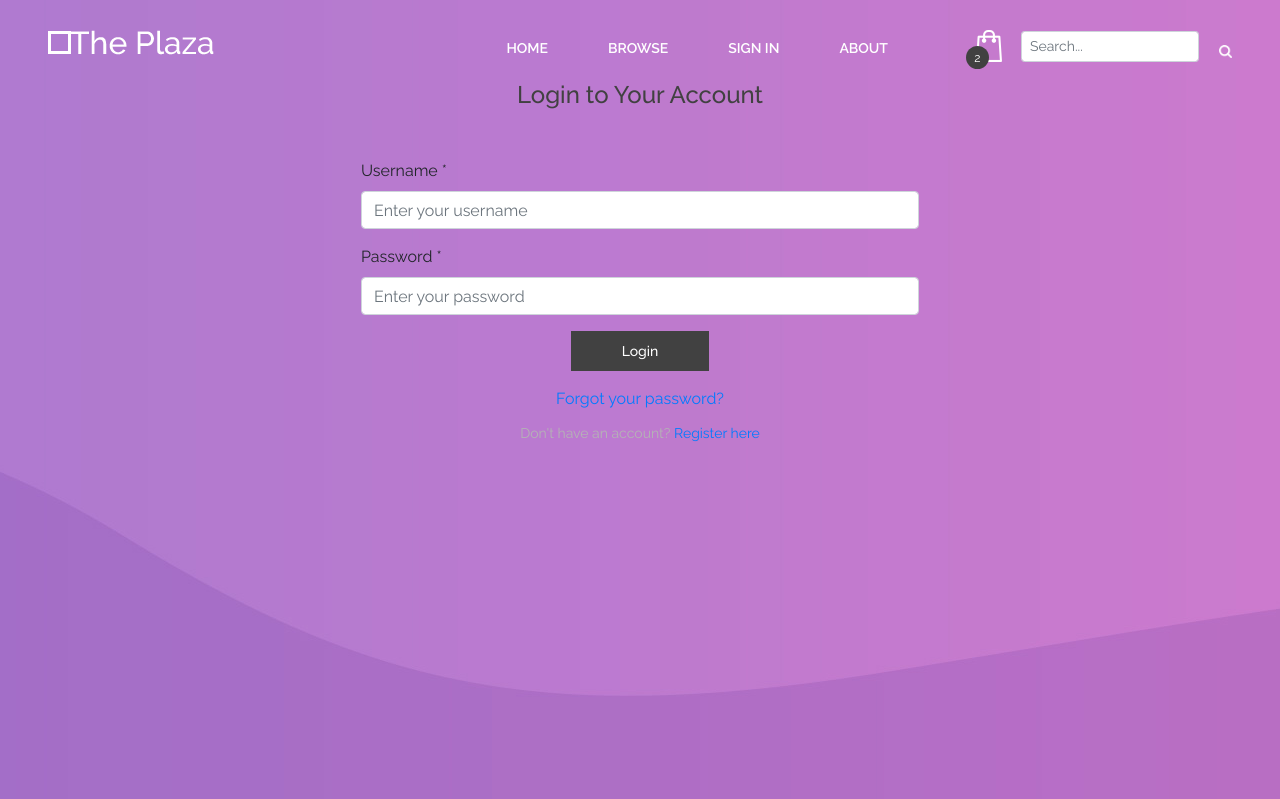
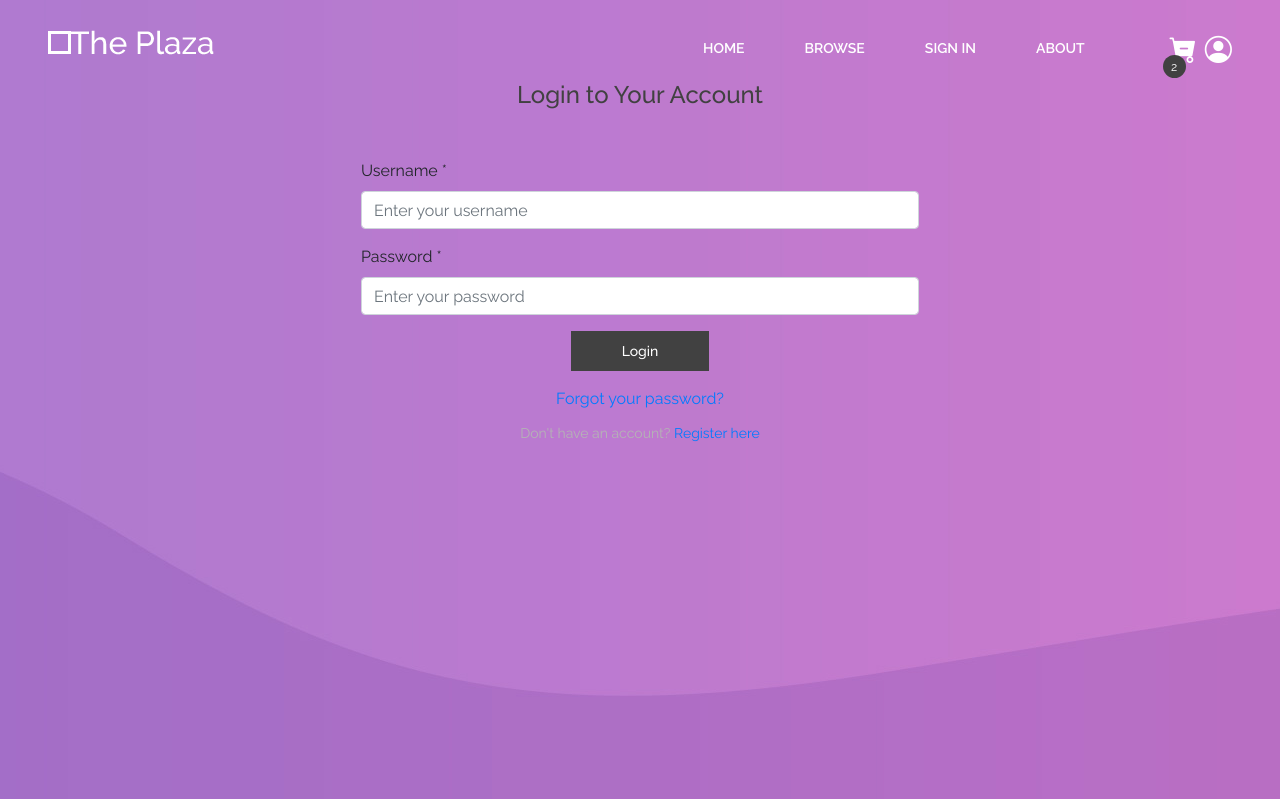
Before and after one commit to caesar0041/ads, a PHP site: page /ads_final/login.php in a window 1280 px wide. Shown: the top 799 px of the page. Run offline with PHP 8.4, Linux system fonts and the light colour scheme.

Commit message:
login sure na ata

```diff
--- a/admin_dashboard/index.php
+++ b/admin_dashboard/index.php
@@ -8,10 +8,10 @@
             <a class="navbar-brand" href="#">Admin Dashboard</a>
             <ul class="navbar-nav ms-auto">
                 <li class="nav-item">
-                    <a class="nav-link" href="#">Notifications</a>
+                    <a class="nav-link" href="<?php echo BASE_URL;?>">Home</a>
                 </li>
                 <li class="nav-item">
-                    <a class="nav-link" href="#">Profile</a>
+                    <a class="nav-link" href="<?php echo BASE_URL;?>">Logout(??)</a>
                 </li>
             </ul>
         </nav>
--- a/templates/header1.php
+++ b/templates/header1.php
@@ -8,6 +8,8 @@ require_once ('function.php');?>
 	<meta charset="UTF-8">
 <!--	<link href="<?php echo BASE_URL;?>assets/bootstrap/img/favicon.ico" rel="shortcut icon"/> -->
 
+	<link rel="stylesheet" href="https://cdn.jsdelivr.net/npm/bootstrap-icons@1.11.3/font/bootstrap-icons.min.css">
+
 	<link href="https://fonts.googleapis.com/css?family=Raleway:400,400i,500,500i,600,600i,700,700i" rel="stylesheet">
 
 	<link rel="stylesheet" href="<?php echo BASE_URL;?>assets/bootstrap/css/bootstrap.min.css"/>
@@ -15,6 +17,7 @@ require_once ('function.php');?>
 	<link rel="stylesheet" href="<?php echo BASE_URL;?>assets/bootstrap/css/owl.carousel.css"/>
 	<link rel="stylesheet" href="<?php echo BASE_URL;?>assets/bootstrap/css/style.css"/>
 	<link rel="stylesheet" href="<?php echo BASE_URL;?>assets/bootstrap/css/animate.css"/>
+	<link rel="stylesheet" href="https://cdn.jsdelivr.net/npm/bootstrap-icons@1.11.3/font/bootstrap-icons.min.css">
 
 </head>
 <body>
@@ -33,12 +36,9 @@ require_once ('function.php');?>
 				<i class="fa fa-bars"></i>
 			</div>
 			<div class="header-right d-flex align-items-center">
-				<a href="cart.php" class="card-bag mr-3"><img src="<?php echo BASE_URL;?>assets/bootstrap/img/icons/bag.png" alt=""><span>2</span></a>
-				<form action="search.php" method="get" class="d-flex align-items-center">
-                	<input type="text" name="query" class="form-control form-control-sm me-2" placeholder="Search...">
-					<a href="#" class="search"><img src="<?php echo BASE_URL;?>assets/bootstrap/img/icons/search.png" alt=""></a>
-				</form>
-
+				<a href="cart.php" class="bi bi-cart-dash-fill text-decoration-none text-white card-bag mr-2" style="font-size: 1.7rem;"><span>2</span>
+				</a>
+				<a href="login.php" class="bi bi-person-circle text-decoration-none text-white" style="font-size: 1.7rem;"></a>
 			</div>
 			<!-- site menu -->
 			<ul class="main-menu">
```
Also changed, not shown: templates/admin_header.php (+8 -8 lines).
